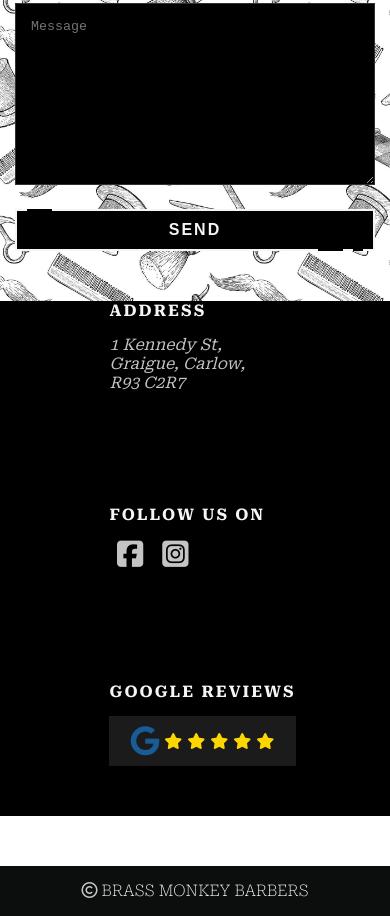
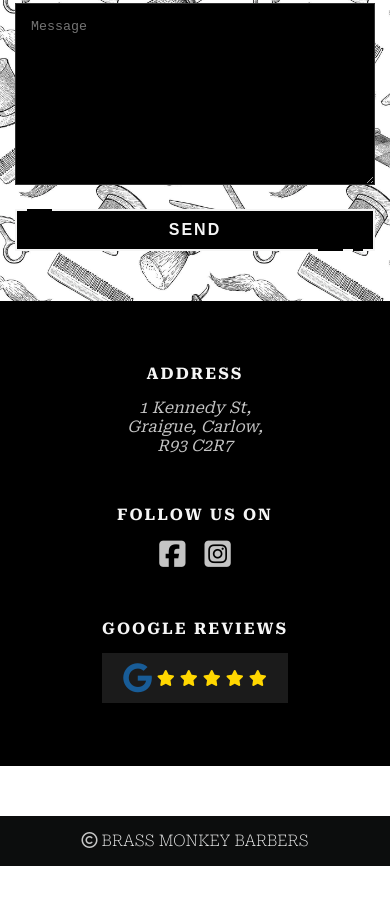
Before and after one commit to Code-Institute-Submissions/EAmbrozas-brass-monkey-barbers, a plain HTML site: page index.html in a window 390 px wide. Shown: the part 6874-7790 px from the top of the page. After the commit the page ends 7740 px from the top, so only its background shows below. Drawn offline with Linux system fonts and the light colour scheme.

Commit message:
Refactor positioning for address, social media and google review button when screeen size is 800px or lower

```diff
--- a/assets/CSS/style.css
+++ b/assets/CSS/style.css
@@ -674,6 +674,30 @@ Full link to the button https://uiverse.io/detail/cssbuttons-io/brown-otter-21
         justify-content: center;
         gap: 50px;
     }
+
+    /* contact section */
+    #contact-background-color {
+        flex-direction: column;
+        padding-bottom: 0;
+    }
+
+    #contact-background-color .flex-container {
+        align-items: center;
+        justify-content: center;
+        gap: 50px;
+        padding-left: 0;
+    }
+
+    #contact p,
+    #socials p,
+    #google-reviews > p,
+    #contact address {
+        text-align: center;
+    }
+
+    #socials {
+        align-items: center;
+    }
 }
 
 /* media query for max width 420px */
```
